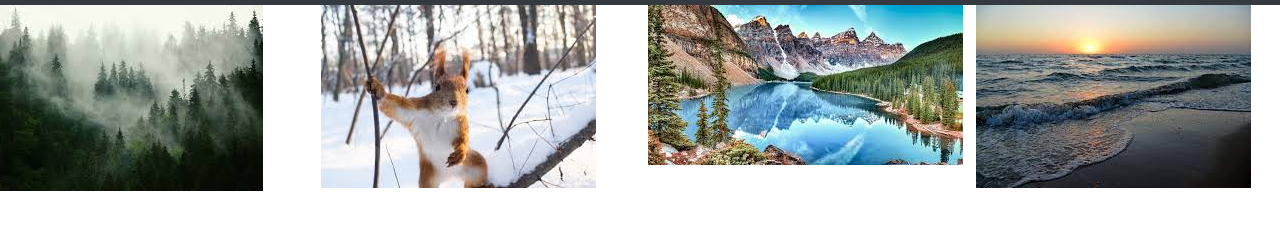
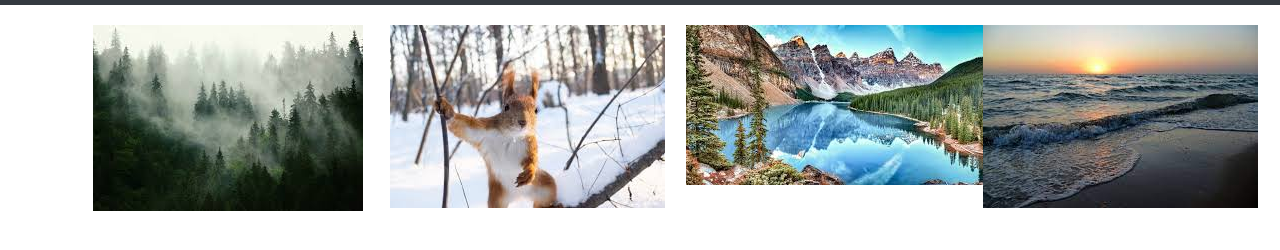
Before and after one commit to Andrey0712/htmlStart, a plain HTML site: page WebStart/lightbox.html in a window 1280 px wide. Shown: the part 96-346 px from the top of the page. Drawn offline with Linux system fonts and the light colour scheme.

Commit message:
lightbox changes css

```diff
--- a/WebStart/css/lightbox.css
+++ b/WebStart/css/lightbox.css
@@ -10,8 +10,10 @@
 
 /* Create four equal columns that floats next to eachother */
 .column {
+    margin-top: 20px;
+    margin-left: 100px;
     float: left;
-    width: 25%;
+    width: 15%;
 }
 
 /* The Modal (background) */
```
